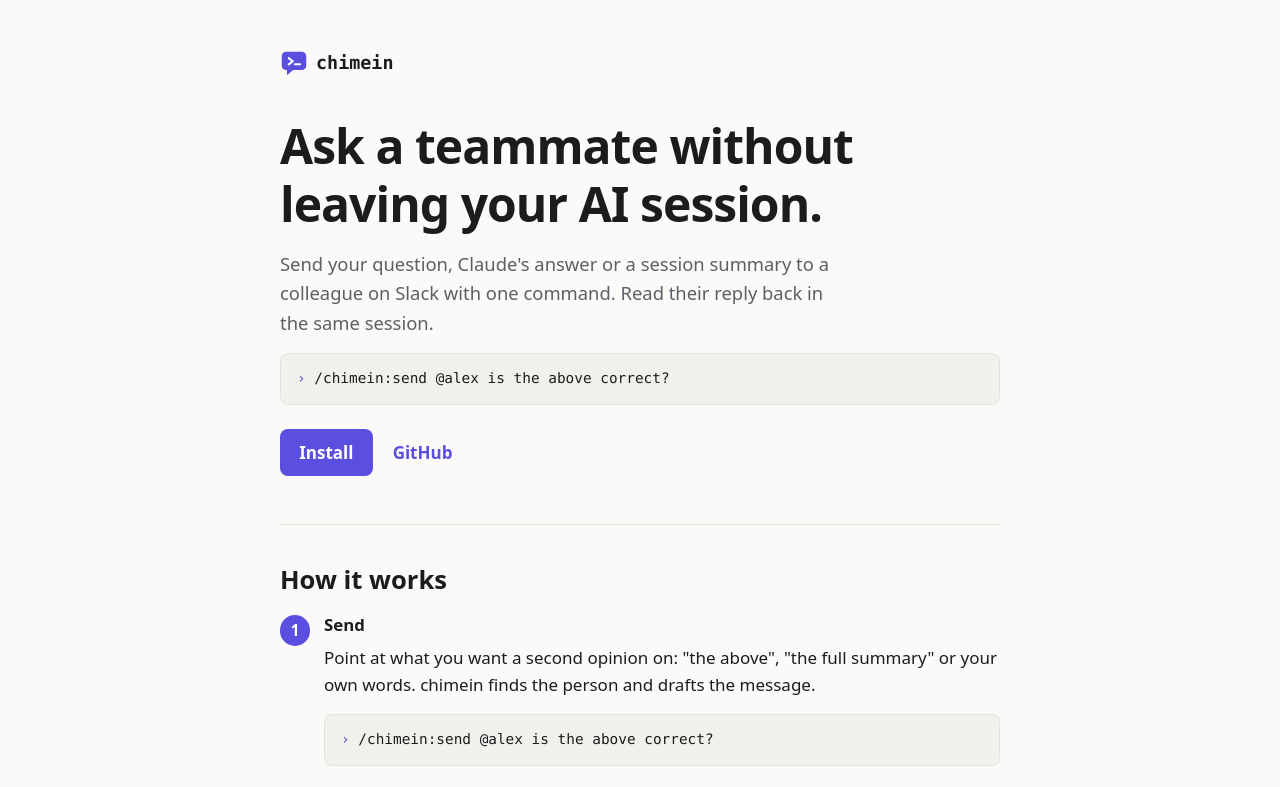
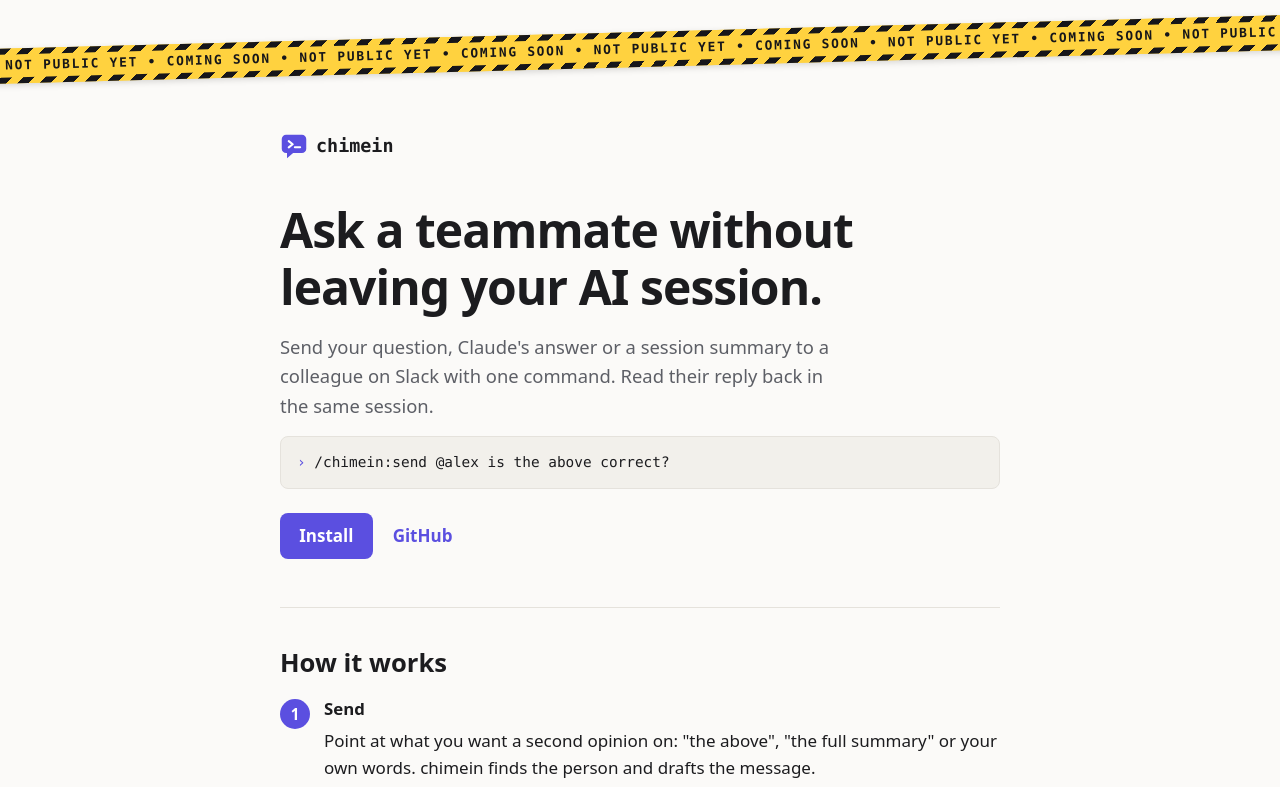
Before and after one commit to stuparm/chimein.dev, a plain HTML site: page site/public/index.html in a window 1280 px wide. Shown: the top 787 px of the page. Drawn offline with Linux system fonts and the light colour scheme.

Commit message:
coming soon

```diff
--- a/site/public/index.html
+++ b/site/public/index.html
@@ -10,6 +10,11 @@
   <link rel="stylesheet" href="style.css">
 </head>
 <body>
+  <div class="tape" role="note">
+    <span class="visually-hidden">Coming soon: chimein isn't public yet.</span>
+    <div class="tape-strip" aria-hidden="true">COMING SOON • NOT PUBLIC YET • COMING SOON • NOT PUBLIC YET • COMING SOON • NOT PUBLIC YET • COMING SOON • NOT PUBLIC YET • COMING SOON • NOT PUBLIC YET • COMING SOON • NOT PUBLIC YET • COMING SOON • NOT PUBLIC YET • COMING SOON • NOT PUBLIC YET • COMING SOON • NOT PUBLIC YET • COMING SOON • NOT PUBLIC YET • COMING SOON • NOT PUBLIC YET • COMING SOON • NOT PUBLIC YET • COMING SOON • NOT PUBLIC YET • COMING SOON • NOT PUBLIC YET</div>
+  </div>
+
   <header class="hero wrap">
     <a class="wordmark" href="./">
       <img src="favicon.svg" alt="" width="28" height="28">
--- a/site/public/style.css
+++ b/site/public/style.css
@@ -94,10 +94,45 @@
   line-height: 1.5;
 }
 
+/* Coming-soon tape */
+
+.tape {
+  overflow: hidden;
+  padding: clamp(1.25rem, 2.5vw, 3rem) 0;
+}
+
+.tape-strip {
+  --tape-yellow: #ffd23f;
+  --tape-black: #16161a;
+  width: 120%;
+  margin-left: -10%;
+  transform: rotate(-1.5deg);
+  padding: 0.7rem 0;
+  background:
+    repeating-linear-gradient(-45deg, var(--tape-black) 0 8px, var(--tape-yellow) 8px 16px) top / 100% 6px no-repeat,
+    repeating-linear-gradient(-45deg, var(--tape-black) 0 8px, var(--tape-yellow) 8px 16px) bottom / 100% 6px no-repeat,
+    var(--tape-yellow);
+  color: var(--tape-black);
+  font: 700 0.8rem/1 var(--mono);
+  letter-spacing: 0.14em;
+  white-space: nowrap;
+  overflow: hidden;
+  box-shadow: 0 2px 6px rgb(0 0 0 / 0.15);
+}
+
+.visually-hidden {
+  position: absolute;
+  width: 1px;
+  height: 1px;
+  overflow: hidden;
+  clip: rect(0 0 0 0);
+  white-space: nowrap;
+}
+
 /* Hero */
 
 .hero {
-  padding-top: 3rem;
+  padding-top: 2rem;
   padding-bottom: 2rem;
 }
 
```
